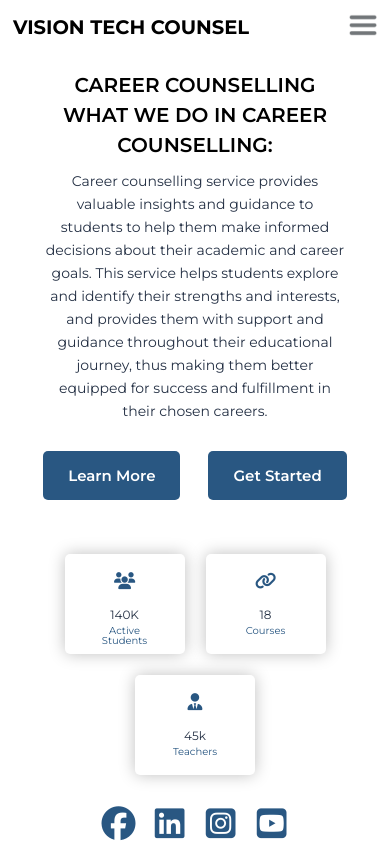
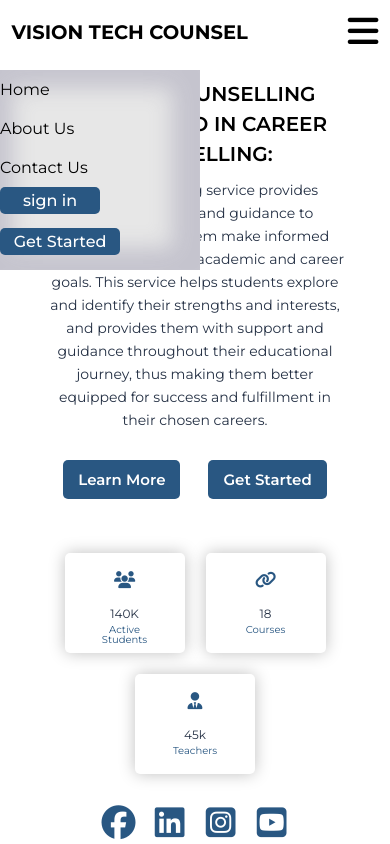
Before and after one commit to AsimAly/Final-Project, a plain HTML site: page index.html in a window 390 px wide. Both pictures are taken after a click on the element 363 px from the left and 26 px from the top of the page. Shown: the top 844 px of the page. Drawn offline with Linux system fonts and the light colour scheme.

Commit message:
Updating

```diff
--- a/index.html
+++ b/index.html
@@ -14,7 +14,7 @@
     <header>
         <nav>
             <div class="logo"><h1>VISION TECH COUNSEL</h1></div>
-            <div class="menu">
+            <div class="menu" id="menu-s">
                 <ul>
                     <li><a href="#">Home</a></li>
                     <li><a href="about-us.html" target="_blank">About Us</a></li>
@@ -25,7 +25,7 @@
                     <button class="btn-two">Get Started</button>
                 </div>
             </div>
-            <div class="toggle-btn" id="fa-solid"><img src="./assets/nav-toggle-remove.png" width="40px"></div>
+            <div class="toggle-btn" id="fa-solid"><i class="fa-solid fa-bars" style="font-size: 35px;"></i></div>
         </nav>
 
           <div class="hero-shadow">
--- a/script.js
+++ b/script.js
@@ -1,16 +1,16 @@
-const bar = document.getElementById('fa-solid')
-const ulItem = document.querySelector(".menu")
+const bar = document.querySelector('#fa-solid')
+const ulItem = document.querySelector("#menu-s")
 
 function clickBar(){
 
     // console.log(unItem.style.left)
 
-    if(ultem.style.left==='0px'){
-        unItem.style.left = '-970px';
+    if(ulItem.style.left==='0px'){
+        ulItem.style.left = '-1026px';
 
     }else{
-        ultem.style.left = '0px';
+        ulItem.style.left = '0px';
     }
 }
 
-bar.addEventListener("click", clickBar);
+bar.addEventListener('click', clickBar);
--- a/style.css
+++ b/style.css
@@ -183,6 +183,8 @@ nav{
    padding-top: 18px;
 
 }
+
+
 .hcard-one p{
     font-weight: 600;
     font-size: 16px;
@@ -380,6 +382,23 @@ nav{
     bottom: 10px;
 }
    /* ======================  Gallery Section CSS  */
+   .about-gallery{
+    padding-top: 100px;
+    text-align: center;
+    height: 1200px;
+ }
+ .about-gallery h1{
+     font-weight: 700;
+     font-size: 56px;
+     line-height: 100%;
+     letter-spacing: 0%;
+   padding-bottom: 50px;
+
+ }
+ .gallery{
+    margin: auto;
+    max-width: 1440px;
+ }
 
 
    .gallery h2{
@@ -398,9 +417,8 @@ nav{
     display: flex;
     justify-content: center;
     align-items: center;
+    z-index: 1;
     margin-top: -150px;
-
-
 
    }
    .gall-img-45{
@@ -408,7 +426,7 @@ nav{
     justify-content: space-evenly;
     align-items: center;
     margin-top: -100px;
-
+    z-index: -1;
 
    }
    .gall-single-2{
@@ -648,23 +666,6 @@ nav{
 }
  /* ----About Gallery  */
 
- .about-gallery{
-    padding-top: 100px;
-    text-align: center;
-    height: 1200px;
- }
- .about-gallery h1{
-     font-weight: 700;
-     font-size: 56px;
-     line-height: 100%;
-     letter-spacing: 0%;
-   padding-bottom: 50px;
-
- }
- .gallery{
-    margin: auto;
-    max-width: 1440px;
- }
 
 
  /* About Info */
@@ -1332,20 +1333,21 @@ nav{
   }
   .menu{
     display: block;
-   align-items: start ;
+   align-items: center ;
+   justify-content: center;
     flex-direction: column;
     position: absolute;
-    border: 1px solid black;
+    /* border: 1px solid black; */
     z-index: 1;
-    height: 300px;
-    width: 100%;
+    height: 200px;
+    width: 200px;
     background-color: #e7e7e7;
     top: 70px;
     left: -1026px;
     box-shadow: -8px -2px 21px 20px rgba(103, 175, 20, 0.3) inset;
     -webkit-box-shadow: -8px -2px 21px 20px rgba(119, 116, 150, 0.3) inset;
     -moz-box-shadow: -8px -2px 21px 20px rgba(51, 49, 70, 0.3) inset;
-    transition: 0.2;
+   transition:  0.5s ease ;
 
   }
 
@@ -1354,6 +1356,7 @@ nav{
     padding-bottom: 10px;
     gap: 20px;
     align-items: start;
+    padding-top: 10px;
   }
   .btn-nav{
     flex-direction: column;
@@ -1893,6 +1896,8 @@ nav{
         justify-content: space-around;
         align-items: center;
         padding-top: 40px;
+        padding-left: 10px;
+        padding-right: 10px;
     }
 
 
@@ -2226,6 +2231,7 @@ nav{
     }
     .f-text {
         padding-bottom: 57px;
+        padding-left: 20px;
     }
     .footer {
         background-color: #D9D9D9;
@@ -2283,6 +2289,8 @@ nav{
         display: flex;
         padding-top: 14px;
         align-items: center;
+        padding-left: 10px;
+        padding-right: 10px;
         justify-content: center;
     }
     .hero-text h2 {
@@ -2359,7 +2367,15 @@ nav{
         display: flex;
         justify-content: center;
         align-items: center;
-    }
+
+    }
+    .hbtn-one{
+        padding: 10px 15px;
+    }
+    .hbtn-two{
+        padding: 10px 15px;
+    }
+
 
 .hcard-one {
     width: 120px;
@@ -2369,6 +2385,7 @@ nav{
     box-shadow: 0px 0px 16px 0px #00000040;
     background-color: #ffffff;
 }
+
 .hcard-one i {
     font-size: 17px;
     color: #295782;
```
